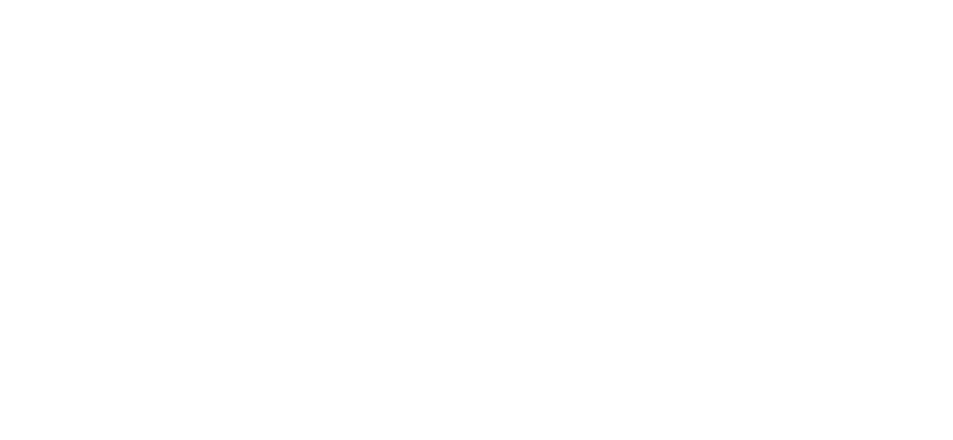
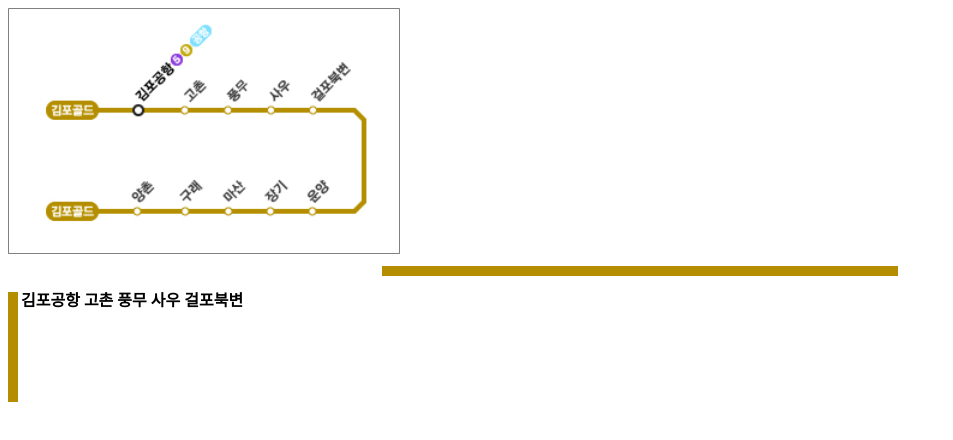
Before and after one commit to romancer06/GIMPO, a plain HTML site: page index.html in a window 1280 px wide. Shown: the whole page, without its empty margins (0-953 px from the left). Drawn offline with Linux system fonts and the light colour scheme.

Commit message:
학교 9/12

```diff
--- a/index.html
+++ b/index.html
@@ -2,9 +2,32 @@
 <html lang="ko">
 <head>
     <meta charset="UTF-8">
+    <link rel="stylesheet" href="style.css">
     <title>우리 도시 김포</title>
 </head>
 <body>
 
+    <img id="김포 골드라인 노선도" src="./990641485D8EF7352C.png" alt="김포 골드라인 노선도">
+
+
+
+
+    <div id="노선도 선">
+        <hr class="horizontal">
+        <hr class="vertical">
+
+    </div>
+    <div>
+        <table>
+            <tr>
+                <th>김포공항</th>
+                <th>고촌</th>
+                <th>풍무</th>
+                <th>사우</th>
+                <th>걸포북변</th>
+            </tr>
+
+        </table>
+    </div>
 </body>
 </html>
--- /dev/null
+++ b/style.css
@@ -0,0 +1,12 @@
+.horizontal {
+    border: 5px solid #b48e00;
+    width: 40%;
+
+}
+
+.vertical {
+    border: 5px solid #b48e00;
+    width: 0%;
+    height: 100px;
+    float: inline-start;
+}
```
Also changed, not shown: 990641485D8EF7352C.png (added).
